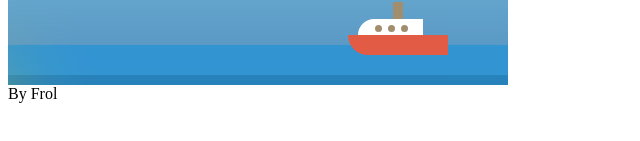
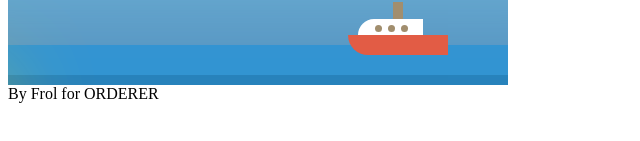
Before and after one commit to AltufjevFrol/cursera_html_week_5, a plain HTML site: page index.html in a window 1280 px wide. Shown: the part 375-516 px from the top of the page, without its empty margins (0-640 px from the left). Drawn offline with Linux system fonts and the light colour scheme.

Commit message:
Add 'for orderer'

```diff
--- a/index.html
+++ b/index.html
@@ -39,6 +39,6 @@
         <div class="cloud cloud-4"></div>
     </div>
 </div>
-<footer>By Frol</footer>
+<footer>By Frol for ORDERER</footer>
 </body>
 </html>
```
